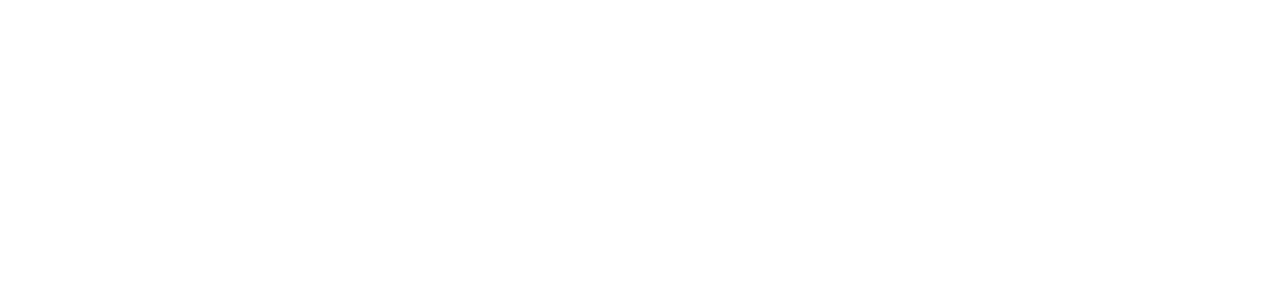
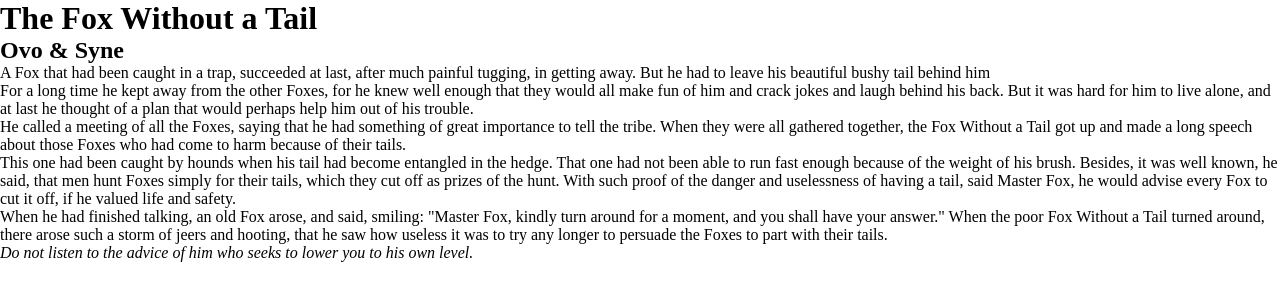
Before and after one commit to qitofu/exercise-11, a plain HTML site: page index.html in a window 1280 px wide. Drawn offline with Linux system fonts and the light colour scheme; a web font is replaced by a local one.

Commit message:
added text

```diff
--- a/index.html
+++ b/index.html
@@ -29,9 +29,32 @@
     <link rel="stylesheet" href="style.css" />
   </head>
   <body>
+    <main>
     <header>
+      <h1>The Fox Without a Tail</h1>
+      <h2>Ovo & Syne</h2>
     </header>
-    <main>
+    <p>
+      A Fox that had been caught in a trap, succeeded at last, after much painful tugging, in getting away. But he had to leave his beautiful bushy tail behind him
+    </p>
+    <p> For a long time he kept away from the other Foxes, for he knew well enough that they would all make fun of him and crack jokes and laugh behind his back. But it was hard for him to live alone, and at last he thought of a plan that would perhaps help him out of his trouble.
+   </p>
+      <p>
+        He called a meeting of all the Foxes, saying that he had something of great importance to tell the tribe.
+      When they were all gathered together, the Fox Without a Tail got up and made a long speech about those Foxes who had come to harm because of their tails.
+      </p>
+      <p>
+        This one had been caught by hounds when his tail had become entangled in the hedge. That one had not been able to run fast enough because of the weight of his brush. Besides, it was well known, he said, that men hunt Foxes simply for their tails, which they cut off as prizes of the hunt. With such proof of the danger and uselessness of having a tail, said Master Fox, he would advise every Fox to cut it off, if he valued life and safety.
+      </p>
+      <p>
+        When he had finished talking, an old Fox arose, and said, smiling:
+"Master Fox, kindly turn around for a moment, and you shall have your answer."
+        When the poor Fox Without a Tail turned around, there arose such a storm of jeers and hooting, that he saw how useless it was to try any longer to persuade the Foxes to part with their tails.
+      </p>
+      <p>
+        <em>Do not listen to the advice of him who seeks to lower you to his own level.</em>
+     </p>
     </main>
   </body>
+
 </html>
```
